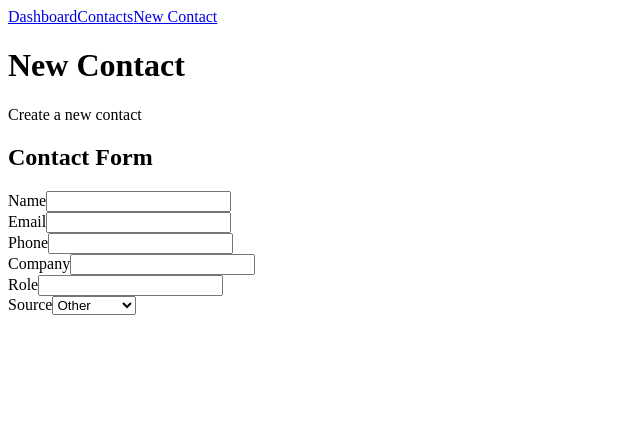
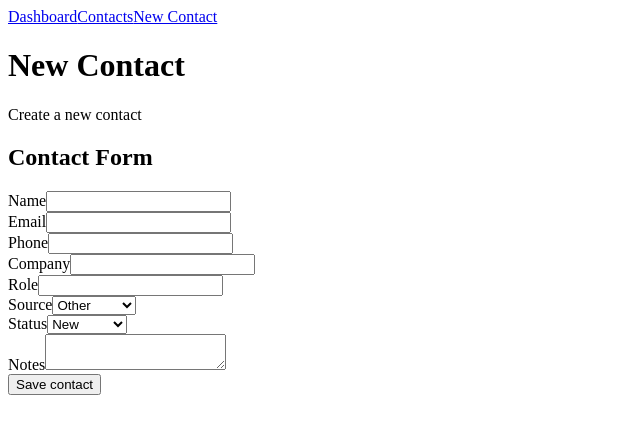
Before and after one commit to Pyrad-Time/ContactFlow_App, a React (Vite) app in the folder front-end/: page /contacts/new in a window 1280 px wide. Shown: the top 434 px of the page, without its empty margins (0-640 px from the left). Built offline with nearby package versions, Linux system fonts and the light colour scheme.

Commit message:
feat(contacts): add contact form for new contact page

```diff
--- a/front-end/src/components/Contacts/ContactForm/index.jsx
+++ b/front-end/src/components/Contacts/ContactForm/index.jsx
@@ -1,6 +1,6 @@
 import { useState } from "react";
 
-export function ContactForm() {
+export function ContactForm({ onSubmit }) {
     const [ formData, setFormData ] = useState({
         name: "",
         email: "",
@@ -20,11 +20,16 @@ export function ContactForm() {
             [name]:value
         }))
 
-        console.log(formData)
+    }
+
+    function handleSubmit(event) {
+        event.preventDefault()
+
+        onSubmit(formData)
     }
 
     return (
-        <form>
+        <form onSubmit={handleSubmit}>
             <h2>Contact Form</h2>
 
             <div>
@@ -36,6 +41,7 @@ export function ContactForm() {
                     name="name"
                     value={formData.name}
                     onChange={handleChange}
+                    required
                 />
             </div>
 
@@ -43,7 +49,7 @@ export function ContactForm() {
                 <label htmlFor="email">Email</label>
 
                 <input
-                    type="text"
+                    type="email"
                     id="email"
                     name="email"
                     value={formData.email}
@@ -106,6 +112,37 @@ export function ContactForm() {
                 <option value="other">Other</option>
                 </select>
             </div>
+
+            <div>
+                <label htmlFor="status">Status</label>
+
+                <select
+                    name="status"
+                    id="status"
+                    value={formData.status}
+                    onChange={handleChange}
+                >
+                    <option value="new">New</option>
+                    <option value="in_contact">In contact</option>
+                    <option value="client">Client</option>
+                    <option value="partner">Partner</option>
+                    <option value="archived">Archived</option>
+                </select>
+            </div>
+
+            <div>
+                <label htmlFor="notes">Notes</label>
+
+                <textarea
+                    name="notes"
+                    id="notes"
+                    value={formData.notes}
+                    onChange={handleChange}
+                />
+
+            </div>
+
+            <button type="submit">Save contact</button>
         </form>
     )
 }
--- a/front-end/src/pages/NewContact/index.jsx
+++ b/front-end/src/pages/NewContact/index.jsx
@@ -1,12 +1,15 @@
 import { ContactForm } from "../../components/Contacts/ContactForm";
 
 export function NewContact() {
+    function handleCreateContact(contactData) {
+        console.log(contactData)
+    }
     return (
         <main>
             <h1>New Contact</h1>
             <p>Create a new contact</p>
 
-            <ContactForm />
+            <ContactForm onSubmit={handleCreateContact}/>
         </main>
     )
 }
```
